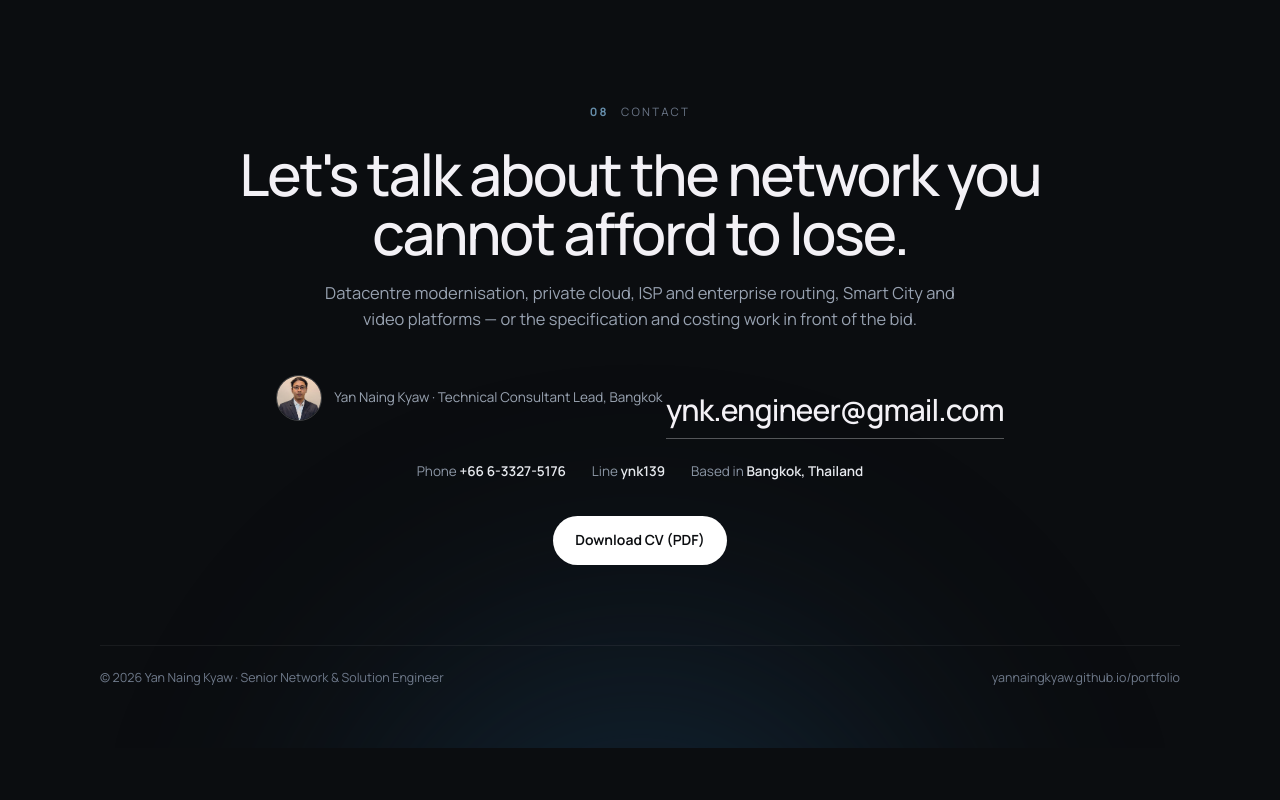
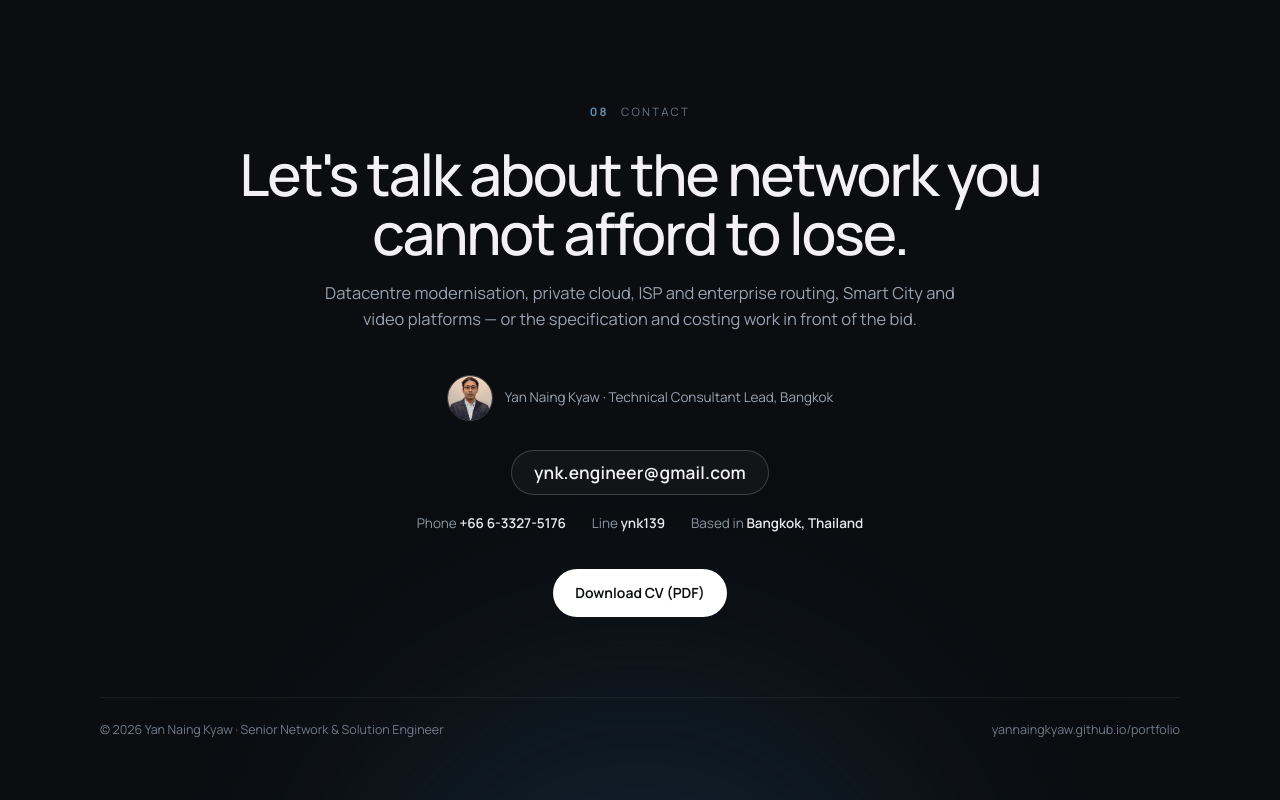
Before and after one commit to YannNaingKyaw/portfolio, a plain HTML site: page index.html in a window 1280 px wide. Shown: the part 10165-10965 px from the top of the page. Before the commit the page ends 10913 px from the top, so only its background shows below. Drawn offline with Linux system fonts and the light colour scheme; animation ran at ten frames a second.

Commit message:
Footer: email pill sized down and truly centred (was inline-flex sharing a line, up to 30px)

```diff
--- a/index.html
+++ b/index.html
@@ -357,9 +357,13 @@
   footer .g4{width:900px;height:900px;left:50%;bottom:-620px;transform:translateX(-50%);background:radial-gradient(circle,rgba(24,60,88,.6),transparent 66%)}
   .contact{position:relative;z-index:2;text-align:center}
   footer h2{margin:0 auto 18px;max-width:24ch}
-  .cmail{display:inline-block;font-size:clamp(18px,2.6vw,30px);letter-spacing:-.03em;font-weight:540;border-bottom:1px solid rgba(255,255,255,.3);padding-bottom:4px;margin:26px 0 22px;transition:.2s}
-  .cmail:hover{border-color:#fff;color:#fff}
-  .cmeta{display:flex;gap:26px;justify-content:center;flex-wrap:wrap;color:#8b96a5;font-size:13.5px;margin-bottom:34px}
+  .cmail{display:flex;width:max-content;margin-left:auto;margin-right:auto;align-items:center;justify-content:center;gap:8px;
+    font-size:clamp(14.5px,1.35vw,17.5px);letter-spacing:.01em;font-weight:600;line-height:1;
+    padding:13px 22px;border-radius:999px;border:1px solid rgba(255,255,255,.18);
+    background:rgba(255,255,255,.03);margin:22px auto 18px;transition:.2s;white-space:nowrap;max-width:100%}
+  .cmail:hover{border-color:rgba(255,255,255,.55);background:rgba(255,255,255,.07);color:#fff}
+  @media (max-width:420px){.cmail{font-size:13.5px;padding:12px 16px;letter-spacing:0}}
+  .cmeta{display:flex;gap:26px;justify-content:center;flex-wrap:wrap;color:#8b96a5;font-size:13.5px;margin:0 0 32px}
   .cmeta span b{color:#e6e9ee;font-weight:600}
   .avatar-row{display:inline-flex;align-items:center;gap:12px;margin:34px 0 6px;font-size:13.5px;color:#9aa4b2}
   .avatar{width:46px;height:46px;border-radius:50%;object-fit:cover;border:1px solid rgba(255,255,255,.22)}
```
